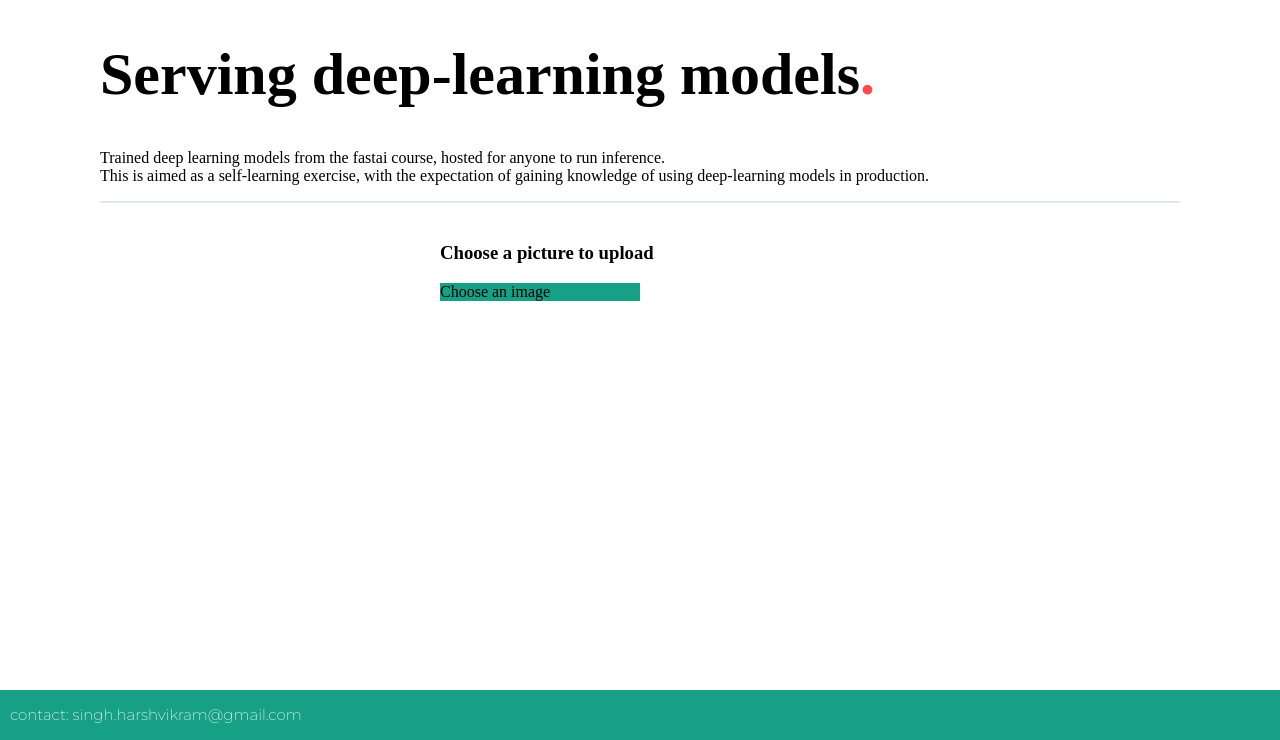
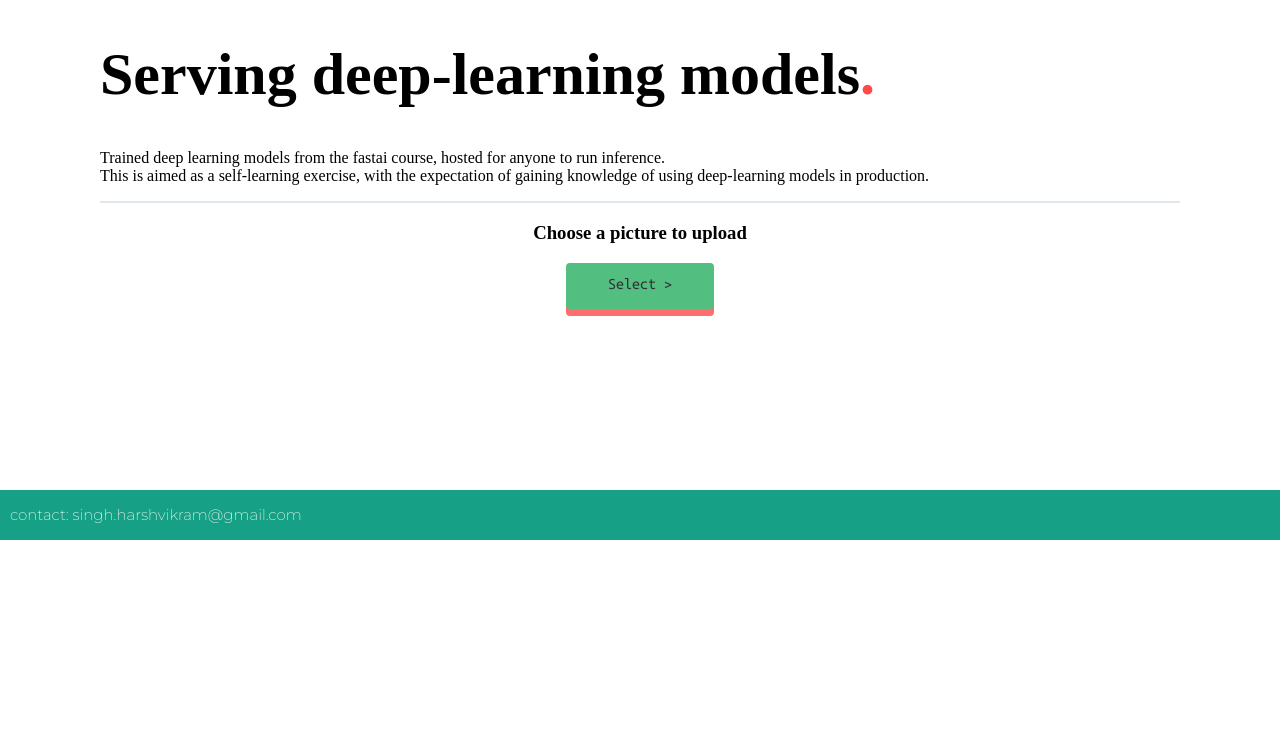
Before and after one commit to harsh-vikram-singh/web_apps_experiments, a Flask app: page / in a window 1280 px wide. Shown: the part 90-830 px from the top of the page. After the commit the page ends 630 px from the top, so only its background shows below. Run offline with Flask 2, Linux system fonts and the light colour scheme; some web fonts are replaced.

Commit message:
finalizing the frnt end of first version of the home page that is ready to get a file uploaded, on which inference can be run

```diff
--- a/flask_app/static/main.css
+++ b/flask_app/static/main.css
@@ -7,6 +7,18 @@ body {
     font-family: 'PT Serif Caption', serif;
     margin: 0;
     padding: 0;
+}
+
+.btn {
+    padding: 12px 24px;
+    background-color: #27ae60;
+    box-shadow: 0px 7px #ff4a4a;
+    opacity: 0.8;
+    border-radius: 4px;
+}
+
+.btn:hover {
+    opacity: 1;
 }
 
 /* css for nav */
@@ -27,7 +39,7 @@ nav .nav-logo {
 
 /* css for main */
 main {
-    height: 650px;
+    height: 450px;
     background-color: #fff
 }
 
@@ -48,23 +60,41 @@ main {
     border-bottom: 2px solid #dee7ec
 }
 
-
-.upload {
-    position: "relative";
-    padding-top: 20px;
-    width: 400px;
-    margin: 0 auto;
-}
-
 #file {
     display: None;
 }
 
-.upload label {
+.upload {
+    width: 600px;
+    position: relative;
+    align-content: "center";
+    text-align: "center";
+    margin: 0 auto;
+}
+
+.upload h3 {
+    text-align: center;
+}
+
+.upload label[for="file"] {
+    margin-top: 15px;
+    cursor: pointer;
+    padding-top: 8px;
+    height: 26px;
     display: flex;
-    width: 200px;
-    text-align: "center";
-    background-color: #16a085;
+    align-items: center;
+    justify-content: center;
+    width: 100px;
+    font-family: 'Ubuntu Mono', monospace;
+    margin: 0 auto;
+}
+
+.upload label{}
+
+.upload label:active {
+    box-shadow: none;
+    position: relative;
+    top: 7px
 }
 
 
--- a/flask_app/templates/home.html
+++ b/flask_app/templates/home.html
@@ -15,6 +15,6 @@
 <div class="upload">
     <h3>Choose a picture to upload</h3>
     <input type="file" id="file" accept="image/*">
-    <label for="file">Choose an image</label>
+    <label for="file" class="btn">Select ></label>
 </div>
 {% endblock upload %}<h2>from the upload block</h2>
```
